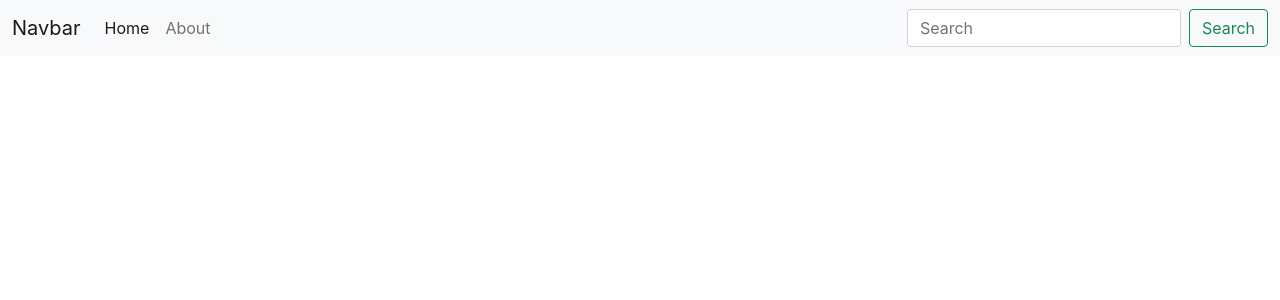
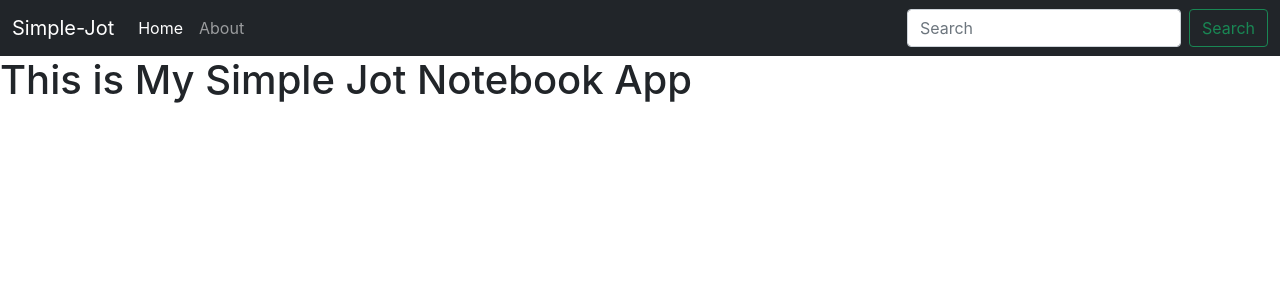
Before and after one commit to Fakhruddin-Hussain/simple-Jot, a React (Create React App) app in the folder simplejot-frontend/: page / in a window 1280 px wide. Shown: the top 300 px of the page. Built offline with nearby package versions, Linux system fonts and the light colour scheme.

Commit message:
Added Active Tab highlight in router

```diff
--- a/simplejot-frontend/src/App.js
+++ b/simplejot-frontend/src/App.js
@@ -2,27 +2,28 @@
 import {
   BrowserRouter as Router,
   Routes,
-  Route,
-  Link
+  Route
 } from "react-router-dom";
 import Navbar from './components/Navbar'
 import Home from './components/Home'
 import About from './components/About';
-
+import NoteState from './context/notes/noteState';
 function App() {
   return (
     <>
+    <NoteState>
       <Router>
         <Navbar />
         <Routes>
           <Route exact path="/about" element={<About/>}>
             {/* <About /> */}
           </Route>
-          <Route exact path="/home" element={<Home/>}>
+          <Route exact path="/" element={<Home/>}>
             {/* <Home /> */}
           </Route>
         </Routes>
       </Router>
+      </NoteState>
     </>
   );
 }
--- a/simplejot-frontend/src/components/About.js
+++ b/simplejot-frontend/src/components/About.js
@@ -1,8 +1,11 @@
-import React from 'react'
+import NoteContext from '../context/notes/noteContext'
+import React, { useContext,useEffect } from 'react'
 
 const About = () => {
   return (
-    <div>This is About</div>
+    <>
+    <h1>This is About page</h1>
+    </>
   )
 }
 
--- a/simplejot-frontend/src/components/Navbar.js
+++ b/simplejot-frontend/src/components/Navbar.js
@@ -1,22 +1,27 @@
-import React from 'react'
-import { Link, Router } from "react-router-dom";
+import React, { useEffect } from 'react'
+import { Link,useLocation } from "react-router-dom";
+
 
 const Navbar = () => {
+  let location = useLocation();
+  useEffect(()=>{
+    console.log(location.pathname);
+  },[location]);
   return (
     <div>
-      <nav className="navbar navbar-expand-lg navbar-light bg-light">
+      <nav className="navbar navbar-expand-lg navbar-dark bg-dark">
         <div className="container-fluid">
-          <Link className="navbar-brand" to="/">Navbar</Link>
+          <Link className="navbar-brand" to="/">Simple-Jot</Link>
           <button className="navbar-toggler" type="button" data-bs-toggle="collapse" data-bs-target="#navbarSupportedContent" aria-controls="navbarSupportedContent" aria-expanded="false" aria-label="Toggle navigation">
             <span className="navbar-toggler-icon"></span>
           </button>
           <div className="collapse navbar-collapse" id="navbarSupportedContent">
             <ul className="navbar-nav me-auto mb-2 mb-lg-0">
               <li className="nav-item">
-                <Link className="nav-link active" aria-current="page" to="/home">Home</Link>
+                <Link className={`nav-link ${location.pathname === '/'? "active" : ""}`} aria-current="page" to="/">Home</Link>
               </li>
               <li className="nav-item">
-                <Link className="nav-link" to="/about">About</Link>
+                <Link className= {`nav-link ${location.pathname === '/about'? "active":""}`} to="/about">About</Link>
               </li>
             </ul>
             <form className="d-flex">
--- /dev/null
+++ b/simplejot-frontend/src/context/notes/noteContext.js
@@ -0,0 +1,4 @@
+import { createContext } from "react";
+const NoteContext = createContext();
+
+export default NoteContext;
--- /dev/null
+++ b/simplejot-frontend/src/context/notes/noteState.js
@@ -0,0 +1,15 @@
+import NoteContext from "./noteContext";
+import { useState } from "react";
+
+
+const NoteState = (props) => {
+
+    return (
+        <NoteContext.Provider value={{}}>
+            {props.children}
+        </NoteContext.Provider>
+    )
+
+}
+
+export default NoteState;
```
